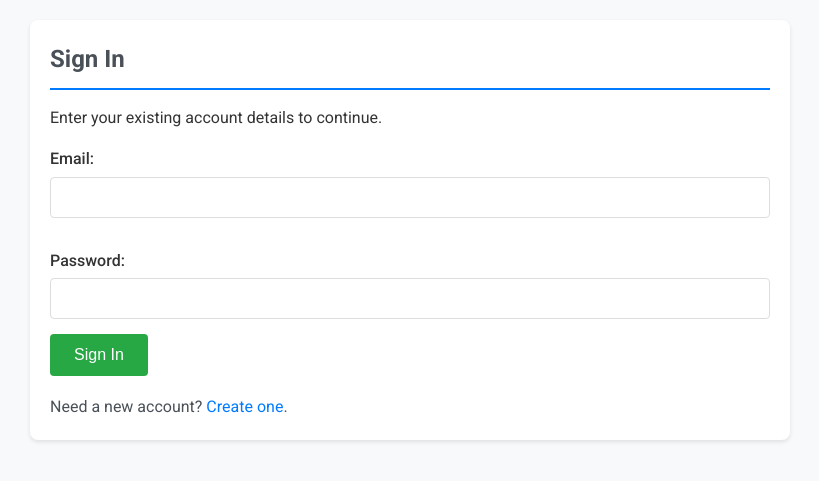
After one commit to wter1/capstone, a Flask app: page /signin in a window 1280 px wide. The commit adds this page. Shown: the top 481 px of the page, without its empty margins (230-1049 px from the left). Run offline with Flask 3, Linux system fonts and the light colour scheme.

Commit message:
Implementation of the sign in system and making sure that if you've already created a profile, you'll be led back to the same one without AI making a new response everytime.
Co-authored-by: Copilot <copilot@github.com>

```diff
--- a/app.py
+++ b/app.py
@@ -1,29 +1,79 @@
 from flask import Flask, render_template, send_file, session, request, redirect, url_for
-
 from PIL import Image, ImageDraw
-
 import hashlib
-
 import io
-
+import json
+import base64
+import os
+import uuid
 from openai import OpenAI
-
 from dotenv import load_dotenv
-
-import os
+from cryptography.fernet import Fernet
+from cryptography.hazmat.primitives import hashes
+from cryptography.hazmat.primitives.kdf.pbkdf2 import PBKDF2HMAC
 
 load_dotenv()
 
-api_key = os.environ['OPENAI_API_KEY']
+api_key = os.environ.get('OPENAI_API_KEY')
 if not api_key:
     raise ValueError("OPENAI_API_KEY not found. Check your .env file.")
 
 client = OpenAI(api_key=api_key)
+app = Flask(__name__)
+app.secret_key = os.environ.get('FLASK_SECRET_KEY', 'dev-secret-key')
+
+USER_STORE_FILE = os.path.join(os.path.dirname(__file__), 'user_store.json')
+USER_KEYS = {}
+
+if not os.path.exists(USER_STORE_FILE):
+    with open(USER_STORE_FILE, 'w', encoding='utf-8') as store_file:
+        json.dump({}, store_file)
 
 
-app = Flask(__name__)
+def load_user_store():
+    with open(USER_STORE_FILE, 'r', encoding='utf-8') as store_file:
+        return json.load(store_file)
 
-app.secret_key = "dev-secret-key"
+
+def save_user_store(store):
+    with open(USER_STORE_FILE, 'w', encoding='utf-8') as store_file:
+        json.dump(store, store_file, indent=2)
+
+
+def derive_key(password, salt):
+    kdf = PBKDF2HMAC(
+        algorithm=hashes.SHA256(),
+        length=32,
+        salt=salt,
+        iterations=200_000,
+    )
+    return base64.urlsafe_b64encode(kdf.derive(password.encode('utf-8')))
+
+
+def hash_password(password, salt):
+    return hashlib.pbkdf2_hmac('sha256', password.encode('utf-8'), salt, 200_000).hex()
+
+
+def encrypt_profile(profile, key):
+    payload = json.dumps(profile).encode('utf-8')
+    return Fernet(key).encrypt(payload).decode('utf-8')
+
+
+def decrypt_profile(token, key):
+    payload = Fernet(key).decrypt(token.encode('utf-8'))
+    return json.loads(payload.decode('utf-8'))
+
+
+def get_current_user_record():
+    store = load_user_store()
+    user_id = session.get('user_id')
+    return store.get(user_id), store, user_id
+
+
+def get_user_key():
+    token = session.get('session_token')
+    return USER_KEYS.get(token)
+
 
 def generate_avatar(profile):
 
@@ -148,86 +198,141 @@ Rules:
 
 @app.route('/')
 def home():
+    return render_template('home.html')
 
-    return render_template('home.html')
+
+@app.route('/signup', methods=['GET', 'POST'])
+def signup():
+    error = None
+    if request.method == 'POST':
+        email = request.form.get('email', '').strip().lower()
+        password = request.form.get('password', '')
+        if not email or not password:
+            error = 'Enter both email and password.'
+        else:
+            store = load_user_store()
+            user_id = hashlib.sha256(email.encode('utf-8')).hexdigest()
+            if store.get(user_id):
+                error = 'An account already exists. Please sign in.'
+            else:
+                salt = os.urandom(16)
+                key = derive_key(password, salt)
+                record = {
+                    'email': email,
+                    'password_hash': hash_password(password, salt),
+                    'salt': base64.b64encode(salt).decode('utf-8'),
+                    'encrypted_profile': None
+                }
+                store[user_id] = record
+                save_user_store(store)
+                session['user_id'] = user_id
+                session['email'] = email
+                session['session_token'] = str(uuid.uuid4())
+                USER_KEYS[session['session_token']] = key
+                return redirect(url_for('create'))
+    return render_template('signup.html', error=error)
+
+
+@app.route('/signin', methods=['GET', 'POST'])
+def signin():
+    error = None
+    if request.method == 'POST':
+        email = request.form.get('email', '').strip().lower()
+        password = request.form.get('password', '')
+        if not email or not password:
+            error = 'Enter both email and password.'
+        else:
+            store = load_user_store()
+            user_id = hashlib.sha256(email.encode('utf-8')).hexdigest()
+            record = store.get(user_id)
+            if not record:
+                error = 'No account found. Please create a new account.'
+            else:
+                salt = base64.b64decode(record['salt'])
+                if record['password_hash'] != hash_password(password, salt):
+                    error = 'Email or password is incorrect.'
+                else:
+                    key = derive_key(password, salt)
+                    session['user_id'] = user_id
+                    session['email'] = email
+                    session['session_token'] = str(uuid.uuid4())
+                    USER_KEYS[session['session_token']] = key
+                    if record.get('encrypted_profile'):
+                        return redirect(url_for('profile'))
+                    return redirect(url_for('create'))
+    return render_template('signin.html', error=error)
+
+
+@app.route('/signout')
+def signout():
+    token = session.pop('session_token', None)
+    if token:
+        USER_KEYS.pop(token, None)
+    session.clear()
+    return redirect(url_for('home'))
+
 
 @app.route('/create', methods=['GET', 'POST'])
 def create():
+    key = get_user_key()
+    if 'user_id' not in session or not key:
+        return redirect(url_for('home'))
 
     if request.method == 'POST':
-
-        skills = request.form['skills'].split(',')
-
-        interests = request.form['interests'].split(',')
-
+        skills = request.form.get('skills', '').split(',')
+        interests = request.form.get('interests', '').split(',')
         profile = {
-
-            'name': request.form['name'],
-
-            'bio': request.form['bio'],
-
-            'skills': [s.strip() for s in skills],
-
-            'interests': [i.strip() for i in interests]
-
+            'name': request.form.get('name', '').strip(),
+            'bio': request.form.get('bio', '').strip(),
+            'skills': [s.strip() for s in skills if s.strip()],
+            'interests': [i.strip() for i in interests if i.strip()]
         }
-
         profile['talking_points'] = generate_talking_points(profile)
-
         profile['brand_headlines'] = generate_brand_headlines(profile)
-
         profile['value_prop'] = generate_value_prop(profile)
 
-        session['profile'] = profile
-
+        record, store, user_id = get_current_user_record()
+        if not record:
+            return redirect(url_for('home'))
+        record['encrypted_profile'] = encrypt_profile(profile, key)
+        store[user_id] = record
+        save_user_store(store)
         return redirect(url_for('profile'))
 
-    return render_template('create.html')
+    return render_template('create.html', email=session.get('email'))
 
 @app.route('/profile')
 def profile():
+    key = get_user_key()
+    if 'user_id' not in session or not key:
+        return redirect(url_for('home'))
 
-    profile = session.get('profile', {
+    record, _, _ = get_current_user_record()
+    if not record or not record.get('encrypted_profile'):
+        return redirect(url_for('create'))
 
-        'name': 'John Doe',
-
-        'bio': 'Born in Idaho and currently a student at Bentley University majoring in business administration. I have a passion for fishing and long walks on the beach.',
-
-        'skills': ['Proficient in Excel', 'R', 'SQL', 'Python'],
-
-        'interests': ['Tech', 'Food', 'Parks', 'Franchises'],
-
-        'talking_points': ['Highlight your technical skills in data analysis.', 'Share your passion for outdoor activities to connect personally.', 'Discuss your business administration background.']
-
-    })
+    try:
+        profile = decrypt_profile(record['encrypted_profile'], key)
+    except Exception:
+        return redirect(url_for('home'))
 
     return render_template('index.html', profile=profile)
 
 @app.route('/avatar')
 def avatar():
+    key = get_user_key()
+    if 'user_id' not in session or not key:
+        return redirect(url_for('home'))
 
-    profile = session.get('profile', {
+    record, _, _ = get_current_user_record()
+    if not record or not record.get('encrypted_profile'):
+        return redirect(url_for('create'))
 
-        'name': 'John Doe',
-
-        'bio': 'Born in Idaho and currently a student at Bentley University majoring in business administration. I have a passion for fishing and long walks on the beach.',
-
-        'skills': ['Proficient in Excel', 'R', 'SQL', 'Python'],
-
-        'interests': ['Tech', 'Food', 'Parks', 'Franchises'],
-
-        'talking_points': ['Highlight your technical skills in data analysis.', 'Share your passion for outdoor activities to connect personally.', 'Discuss your business administration background.']
-
-    })
-
+    profile = decrypt_profile(record['encrypted_profile'], key)
     img = generate_avatar(profile)
-
     img_io = io.BytesIO()
-
     img.save(img_io, 'PNG')
-
     img_io.seek(0)
-
     return send_file(img_io, mimetype='image/png')
 
 if __name__ == '__main__':
--- a/requirements.txt
+++ b/requirements.txt
@@ -5,3 +5,5 @@ Pillow==10.0.0
 openai==1.0.0
 
 python-dotenv==1.0.0
+
+cryptography==41.0.3
--- a/static/styles.css
+++ b/static/styles.css
@@ -106,6 +106,22 @@ button:hover {
     background: #0056b3;
 }
 
+.btn.secondary {
+    background: #6c757d;
+}
+
+.btn.secondary:hover {
+    background: #5a6268;
+}
+
+.profile-actions {
+    display: flex;
+    gap: 12px;
+    padding: 0 20px 20px;
+    max-width: 800px;
+    margin: 0 auto;
+}
+
 /* Form Styles */
 label {
     display: block;
@@ -138,6 +154,40 @@ button[type="submit"]:hover {
     background: #218838;
 }
 
+.auth-actions {
+    display: flex;
+    gap: 12px;
+    flex-wrap: wrap;
+    margin-top: 20px;
+}
+
+.btn.secondary {
+    background: #6c757d;
+}
+
+.btn.secondary:hover {
+    background: #5a6268;
+}
+
+.switch-action {
+    margin-top: 18px;
+    color: #495057;
+}
+
+.switch-action a {
+    color: #007bff;
+    text-decoration: none;
+}
+
+.switch-action a:hover {
+    text-decoration: underline;
+}
+
+.error {
+    color: #c62828;
+    margin-top: 12px;
+}
+
 /* Responsive */
 @media (max-width: 600px) {
     .profile-header {
--- a/templates/index.html
+++ b/templates/index.html
@@ -14,6 +14,11 @@
             <h1>{{ profile.name }}</h1>
             <p>Professional Profile</p>
         </div>
+    </div>
+
+    <div class="profile-actions">
+        <a href="{{ url_for('create') }}" class="btn secondary">Create New Profile</a>
+        <a href="{{ url_for('signout') }}" class="btn">Sign Out</a>
     </div>
 
     <main>
--- /dev/null
+++ b/templates/signin.html
@@ -0,0 +1,31 @@
+<!DOCTYPE html>
+<html lang="en">
+<head>
+    <meta charset="UTF-8">
+    <meta name="viewport" content="width=device-width, initial-scale=1.0">
+    <title>Minime - Sign In</title>
+    <link href="https://fonts.googleapis.com/css2?family=Roboto:wght@300;400;500;700&display=swap" rel="stylesheet">
+    <link rel="stylesheet" href="{{ url_for('static', filename='styles.css') }}">
+</head>
+<body>
+    <main>
+        <section>
+            <h2>Sign In</h2>
+            <p>Enter your existing account details to continue.</p>
+            {% if error %}
+            <p class="error">{{ error }}</p>
+            {% endif %}
+            <form method="post" action="{{ url_for('signin') }}">
+                <label for="email">Email:</label>
+                <input type="email" id="email" name="email" required>
+
+                <label for="password">Password:</label>
+                <input type="password" id="password" name="password" required>
+
+                <button type="submit" class="btn">Sign In</button>
+            </form>
+            <p class="switch-action">Need a new account? <a href="{{ url_for('signup') }}">Create one</a>.</p>
+        </section>
+    </main>
+</body>
+</html>
```
Also changed, not shown: PROPOSAL.md (+11 -0 lines), templates/home.html (+6 -3 lines), templates/signup.html (added, +31 -0 lines), user_store.json (added, +8 -0 lines).
